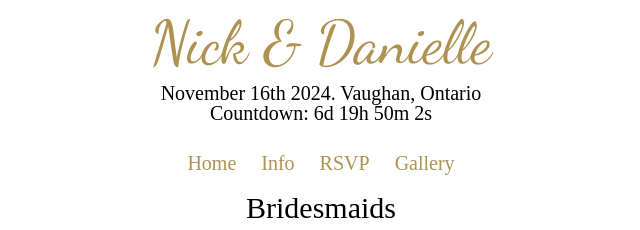
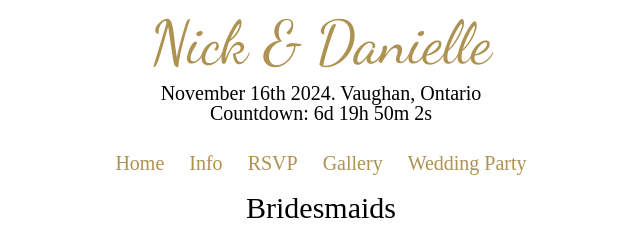
Before and after one commit to nnes13/weddingsite, a plain HTML site: page pages/weddingparty.html in a window 1280 px wide. Shown: the top 230 px of the page, without its empty margins (319-959 px from the left). Drawn offline with Linux system fonts and the light colour scheme.

Commit message:
adjusted nav menu

```diff
--- a/pages/weddingparty.html
+++ b/pages/weddingparty.html
@@ -31,6 +31,7 @@
                     <li class="navItem"><a href="/pages/info.html">Info</a></li>
                     <li class="navItem"><a href="/pages/rsvp.html">RSVP</a></li>
                     <li class="navItem"><a href="/pages/gallery.html">Gallery</a></li>
+                    <li class="navItem"><a href="/pages/weddingparty.html">Wedding Party</a></li>
                 </ul>
             </nav>
         </header>
```
Also changed, not shown: 2 other files.
